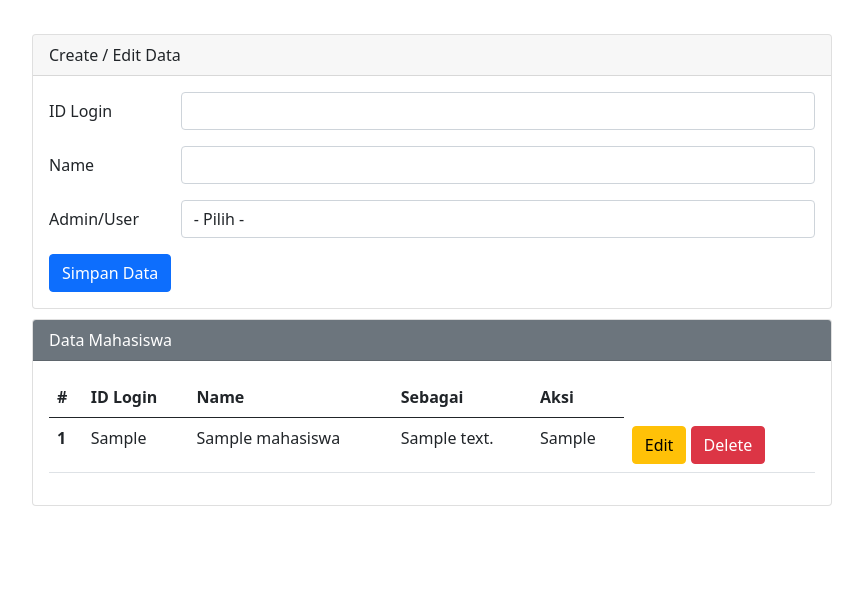
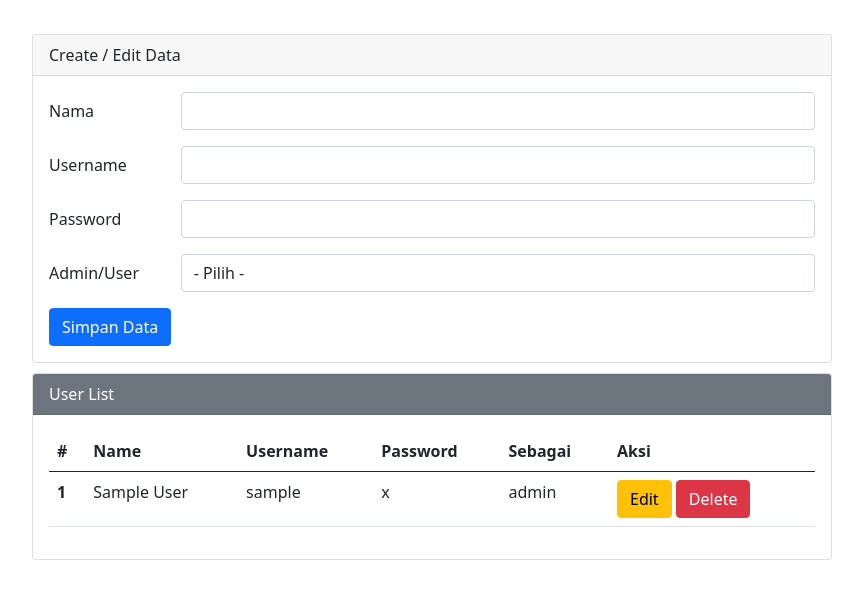
Before and after one commit to Rafalbani1609/Project-PKL-1, a PHP site: page /indexinput.php in a window 1280 px wide; the page is wider, and only the part inside the window is pictured. Shown: the top 599 px of that part, without its empty margins (208-1071 px from the left). Run offline with PHP 8.4, Linux system fonts and the light colour scheme; tables that the repository leaves empty or names only in its code hold one stand-in row (values such as "Sample post").

Commit message:
tamabahan

```diff
--- a/Login_Page/indexinput.php
+++ b/Login_Page/indexinput.php
@@ -8,10 +8,10 @@ $koneksi    = mysqli_connect($host, $user, $pass, $db);
 if (!$koneksi) { //cek koneksi
     die("Tidak bisa terkoneksi ke database");
 }
-$nim        = "";
 $nama       = "";
-$alamat     = "";
-$fakultas   = "";
+$username   = "";
+$password   = "";
+$level      = "";
 $sukses     = "";
 $error      = "";
 
@@ -22,7 +22,7 @@ if (isset($_GET['op'])) {
 }
 if($op == 'delete'){
     $id         = $_GET['id'];
-    $sql1       = "delete from mahasiswa where id = '$id'";
+    $sql1       = "delete from user where id = '$id'";
     $q1         = mysqli_query($koneksi,$sql1);
     if($q1){
         $sukses = "Berhasil hapus data";
@@ -32,27 +32,27 @@ if($op == 'delete'){
 }
 if ($op == 'edit') {
     $id         = $_GET['id'];
-    $sql1       = "select * from mahasiswa where id = '$id'";
+    $sql1       = "select * from user where id = '$id'";
     $q1         = mysqli_query($koneksi, $sql1);
     $r1         = mysqli_fetch_array($q1);
-    $nim        = $r1['nim'];
     $nama       = $r1['nama'];
-    $alamat     = $r1['alamat'];
-    $fakultas   = $r1['fakultas'];
+    $username   = $r1['username'];
+    $password   = $r1['password'];
+    $level      = $r1['level'];
 
-    if ($nim == '') {
+    if ($nama == '') {
         $error = "Data tidak ditemukan";
     }
 }
 if (isset($_POST['simpan'])) { //untuk create
-    $nim        = $_POST['nim'];
     $nama       = $_POST['nama'];
-    $alamat     = $_POST['alamat'];
-    $fakultas   = $_POST['fakultas'];
+    $username   = $_POST['username'];
+    $password   = $_POST['password'];
+    $level      = $_POST['level'];
 
-    if ($nim && $nama && $alamat && $fakultas) {
+    if ($nama && $username && $password && $level) {
         if ($op == 'edit') { //untuk update
-            $sql1       = "update mahasiswa set nim = '$nim',nama='$nama',alamat = '$alamat',fakultas='$fakultas' where id = '$id'";
+            $sql1       = "update user set nama = '$nama',username='$username',password='$password',level='$level' where id = '$id'";
             $q1         = mysqli_query($koneksi, $sql1);
             if ($q1) {
                 $sukses = "Data berhasil diupdate";
@@ -60,7 +60,7 @@ if (isset($_POST['simpan'])) { //untuk create
                 $error  = "Data gagal diupdate";
             }
         } else { //untuk insert
-            $sql1   = "insert into mahasiswa(nim,nama,alamat,fakultas) values ('$nim','$nama','$alamat','$fakultas')";
+            $sql1   = "insert into user(nama,username,password,level) values ('$nama','$username',''$password,'$level')";
             $q1     = mysqli_query($koneksi, $sql1);
             if ($q1) {
                 $sukses     = "Berhasil memasukkan data baru";
@@ -109,7 +109,7 @@ if (isset($_POST['simpan'])) { //untuk create
                         <?php echo $error ?>
                     </div>
                 <?php
-                    header("refresh:5;url=index.php");//5 : detik
+                    header("refresh:5;url=indexinput.php");//5 : detik
                 }
                 ?>
                 <?php
@@ -119,29 +119,35 @@ if (isset($_POST['simpan'])) { //untuk create
                         <?php echo $sukses ?>
                     </div>
                 <?php
-                    header("refresh:5;url=index.php");
+                    header("refresh:5;url=indexinput.php");
                 }
                 ?>
                 <form action="" method="POST">
                     <div class="mb-3 row">
-                        <label for="nim" class="col-sm-2 col-form-label">ID Login</label>
-                        <div class="col-sm-10">
-                            <input type="text" class="form-control" id="nim" name="nim" value="<?php echo $nim ?>">
-                        </div>
-                    </div>
-                    <div class="mb-3 row">
-                        <label for="nama" class="col-sm-2 col-form-label">Name</label>
+                        <label for="nim" class="col-sm-2 col-form-label">Nama</label>
                         <div class="col-sm-10">
                             <input type="text" class="form-control" id="nama" name="nama" value="<?php echo $nama ?>">
                         </div>
                     </div>
                     <div class="mb-3 row">
+                        <label for="nama" class="col-sm-2 col-form-label">Username</label>
+                        <div class="col-sm-10">
+                            <input type="text" class="form-control" id="username" name="username" value="<?php echo $username ?>">
+                        </div>
+                    </div>
+                    <div class="mb-3 row">
+                        <label for="alamat" class="col-sm-2 col-form-label">Password</label>
+                        <div class="col-sm-10">
+                            <input type="text" class="form-control" id="password" name="password" value="<?php echo $password ?>">
+                        </div>
+                    </div>
+                    <div class="mb-3 row">
                         <label for="fakultas" class="col-sm-2 col-form-label">Admin/User</label>
                         <div class="col-sm-10">
-                            <select class="form-control" name="fakultas" id="fakultas">
+                            <select class="form-control" name="level" id="level">
                                 <option value="">- Pilih -</option>
-                                <option value="saintek" <?php if ($fakultas == "admin") echo "selected" ?>>admin</option>
-                                <option value="soshum" <?php if ($fakultas == "user") echo "selected" ?>>user</option>
+                                <option value="admin" <?php if ($level == "admin") echo "selected" ?>>admin</option>
+                                <option value="user" <?php if ($level == "user") echo "selected" ?>>user</option>
                             </select>
                         </div>
                     </div>
@@ -155,38 +161,39 @@ if (isset($_POST['simpan'])) { //untuk create
         <!-- untuk mengeluarkan data -->
         <div class="card">
             <div class="card-header text-white bg-secondary">
-                Data Mahasiswa
+                User List
             </div>
             <div class="card-body">
                 <table class="table">
                     <thead>
                         <tr>
                             <th scope="col">#</th>
-                            <th scope="col">ID Login</th>
                             <th scope="col">Name</th>
+                            <th scope="col">Username</th>
+                            <th scope="col">Password</th>
                             <th scope="col">Sebagai</th>
                             <th scope="col">Aksi</th>
                         </tr>
                     </thead>
                     <tbody>
                         <?php
-                        $sql2   = "select * from mahasiswa order by id desc";
+                        $sql2   = "select * from user order by id desc";
                         $q2     = mysqli_query($koneksi, $sql2);
                         $urut   = 1;
                         while ($r2 = mysqli_fetch_array($q2)) {
-                            $id         = $r2['id'];
-                            $nim        = $r2['nim'];
-                            $nama       = $r2['nama'];
-                            $alamat     = $r2['alamat'];
-                            $fakultas   = $r2['fakultas'];
+                            $id             = $r2['id'];
+                            $nama           = $r2['nama'];
+                            $username       = $r2['username'];
+                            $password       = $r2['password'];
+                            $level          = $r2['level'];
 
                         ?>
                             <tr>
                                 <th scope="row"><?php echo $urut++ ?></th>
-                                <td scope="row"><?php echo $nim ?></td>
                                 <td scope="row"><?php echo $nama ?></td>
-                                <td scope="row"><?php echo $alamat ?></td>
-                                <td scope="row"><?php echo $fakultas ?></td>
+                                <td scope="row"><?php echo $username ?></td>
+                                <td scope="row"><?php echo $password ?></td>
+                                <td scope="row"><?php echo $level ?></td>
                                 <td scope="row">
                                     <a href="index.php?op=edit&id=<?php echo $id ?>"><button type="button" class="btn btn-warning">Edit</button></a>
                                     <a href="index.php?op=delete&id=<?php echo $id?>" onclick="return confirm('Yakin mau delete data?')"><button type="button" class="btn btn-danger">Delete</button></a>
```
Also changed, not shown: 2 other files.
